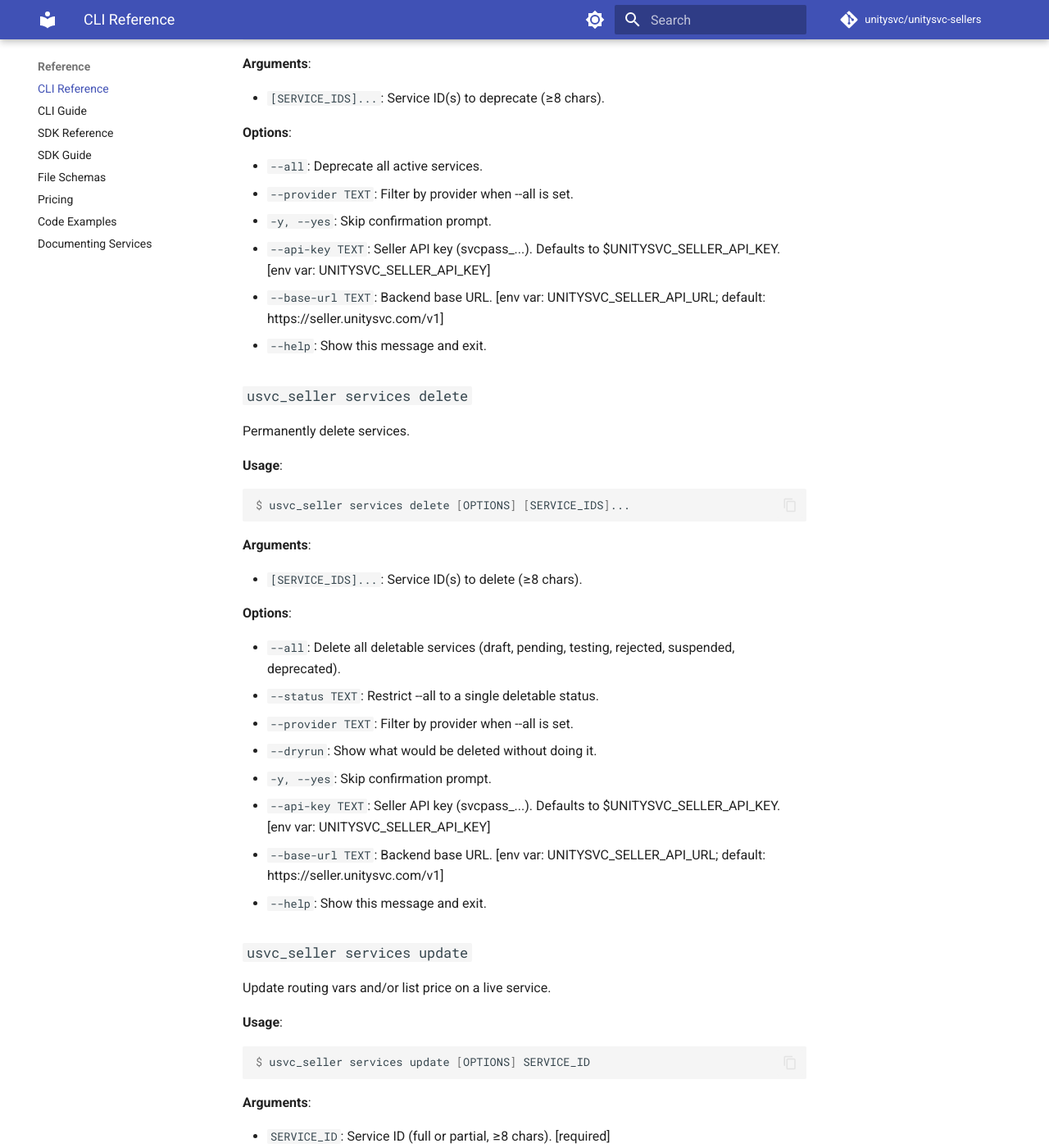
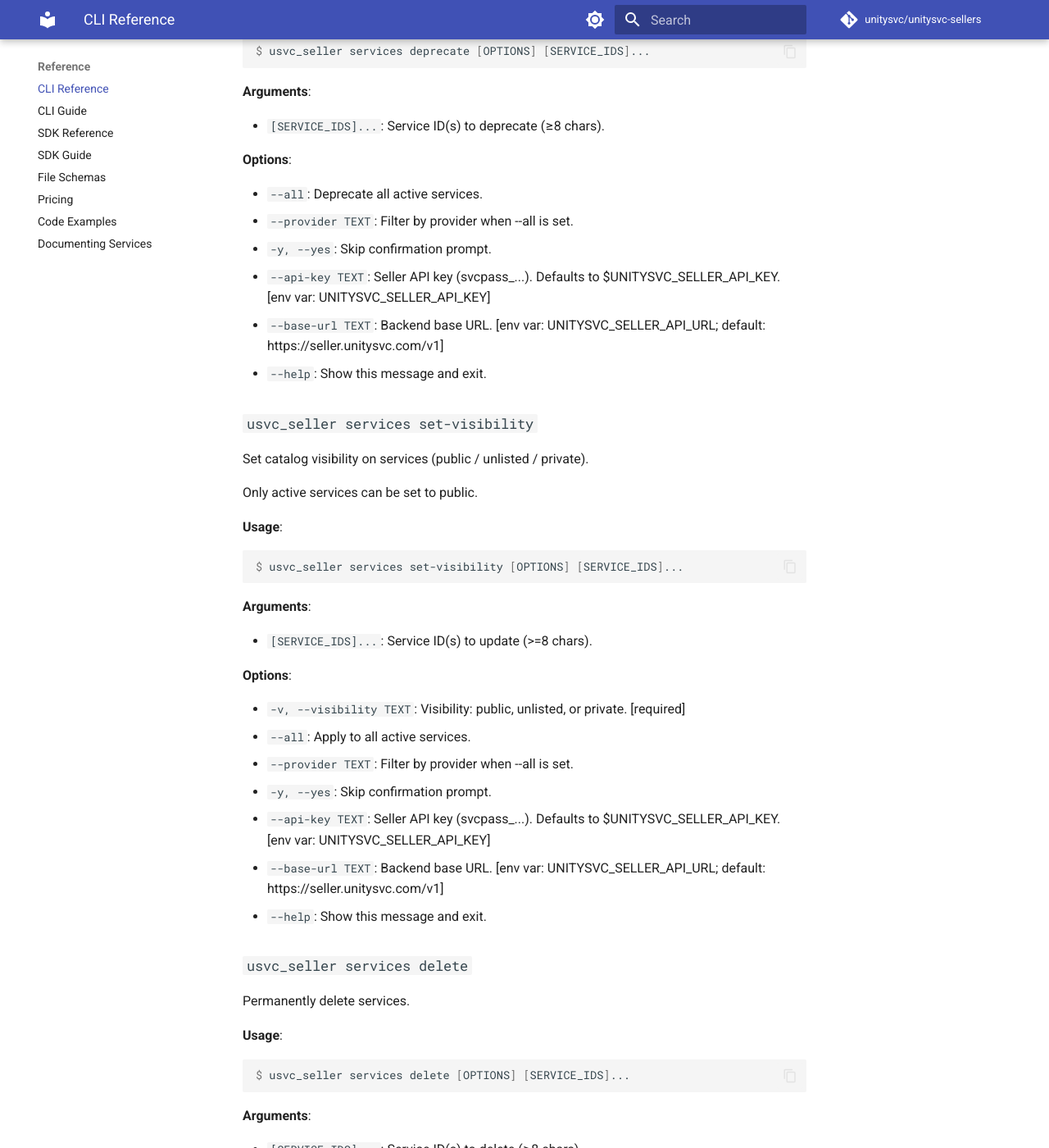
Before and after one commit to unitysvc/unitysvc-sellers, an MkDocs documentation site: the page built from docs/cli-reference.md, in a window 1280 px wide and 1400 px high, scrolled down 14152 px. Shown: the whole window at 82% size. Built offline with MkDocs 1.6.1 and Material for MkDocs 9.7.7, drawn with Linux system fonts in a browser that asks for light colours; comment, search, counter and statistics services are not loaded; some of the changed text lies outside the part shown.

Commit message:
Regenerate CLI reference docs (adds set-visibility command)
Co-Authored-By: Claude Opus 4.6 (1M context) <noreply@anthropic.com>

````diff
--- a/docs/cli-reference.md
+++ b/docs/cli-reference.md
@@ -495,7 +495,7 @@ $ usvc_seller data list listings [OPTIONS] [DATA_DIR]
 
 ## `usvc_seller services`
 
-Remote service operations (list, show, submit, withdraw, deprecate, delete, update).
+Remote service operations (list, show, submit, withdraw, deprecate, delete, update, set-visibility).
 
 **Usage**:
 
@@ -514,6 +514,7 @@ $ usvc_seller services [OPTIONS] COMMAND [ARGS]...
 * `submit`: Submit services for review (draft|rejected...
 * `withdraw`: Withdraw services back to draft...
 * `deprecate`: Mark services as deprecated.
+* `set-visibility`: Set catalog visibility on services (public...
 * `delete`: Permanently delete services.
 * `update`: Update routing vars and/or list price on a...
 * `list-tests`: List testable documents for one service or...
@@ -633,6 +634,32 @@ $ usvc_seller services deprecate [OPTIONS] [SERVICE_IDS]...
 **Options**:
 
 * `--all`: Deprecate all active services.
+* `--provider TEXT`: Filter by provider when --all is set.
+* `-y, --yes`: Skip confirmation prompt.
+* `--api-key TEXT`: Seller API key (svcpass_...). Defaults to $UNITYSVC_SELLER_API_KEY.  [env var: UNITYSVC_SELLER_API_KEY]
+* `--base-url TEXT`: Backend base URL.  [env var: UNITYSVC_SELLER_API_URL; default: https://seller.unitysvc.com/v1]
+* `--help`: Show this message and exit.
+
+### `usvc_seller services set-visibility`
+
+Set catalog visibility on services (public / unlisted / private).
+
+Only active services can be set to public.
+
+**Usage**:
+
+```console
+$ usvc_seller services set-visibility [OPTIONS] [SERVICE_IDS]...
+```
+
+**Arguments**:
+
+* `[SERVICE_IDS]...`: Service ID(s) to update (&gt;=8 chars).
+
+**Options**:
+
+* `-v, --visibility TEXT`: Visibility: public, unlisted, or private.  [required]
+* `--all`: Apply to all active services.
 * `--provider TEXT`: Filter by provider when --all is set.
 * `-y, --yes`: Skip confirmation prompt.
 * `--api-key TEXT`: Seller API key (svcpass_...). Defaults to $UNITYSVC_SELLER_API_KEY.  [env var: UNITYSVC_SELLER_API_KEY]
````
